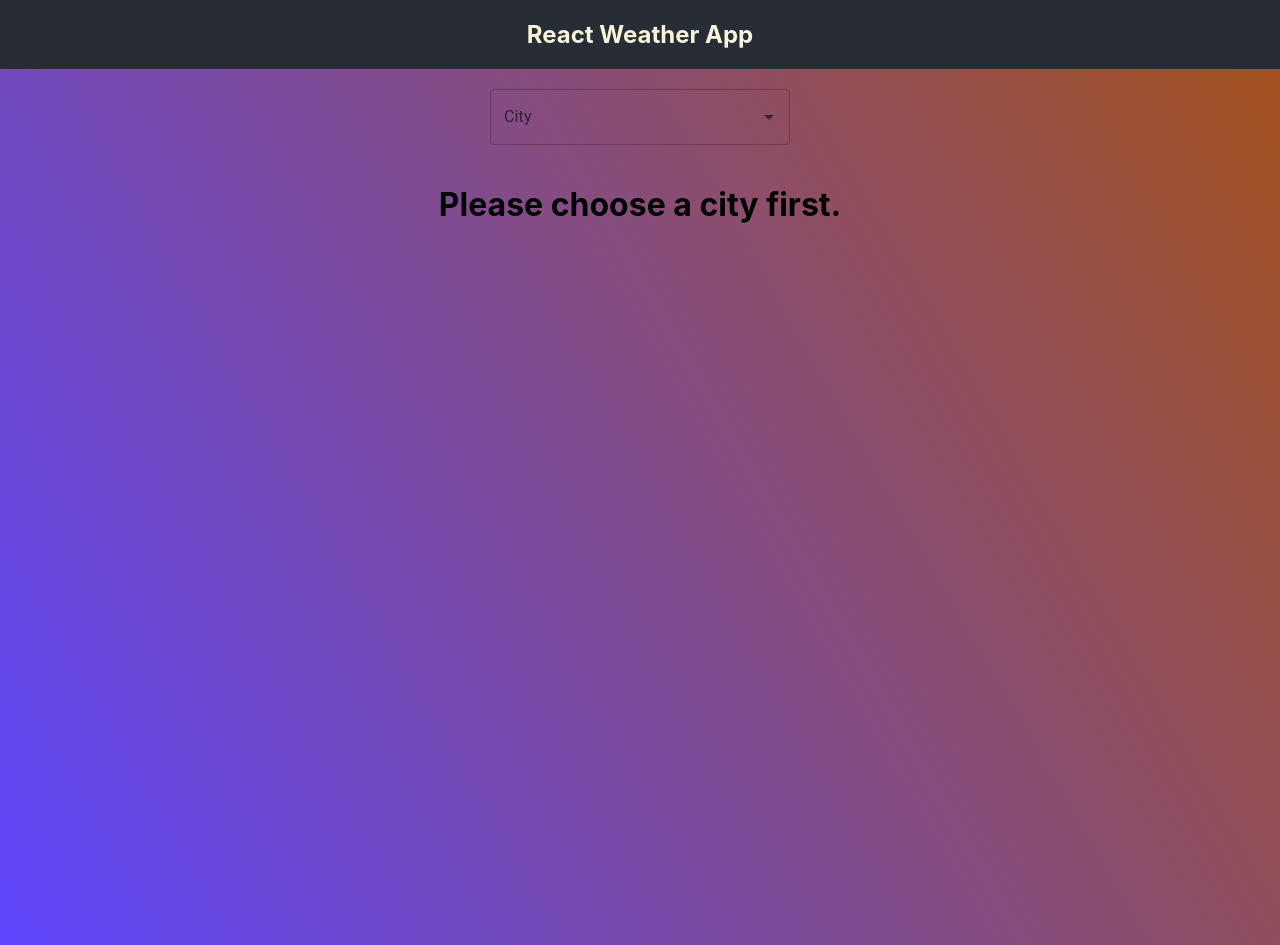
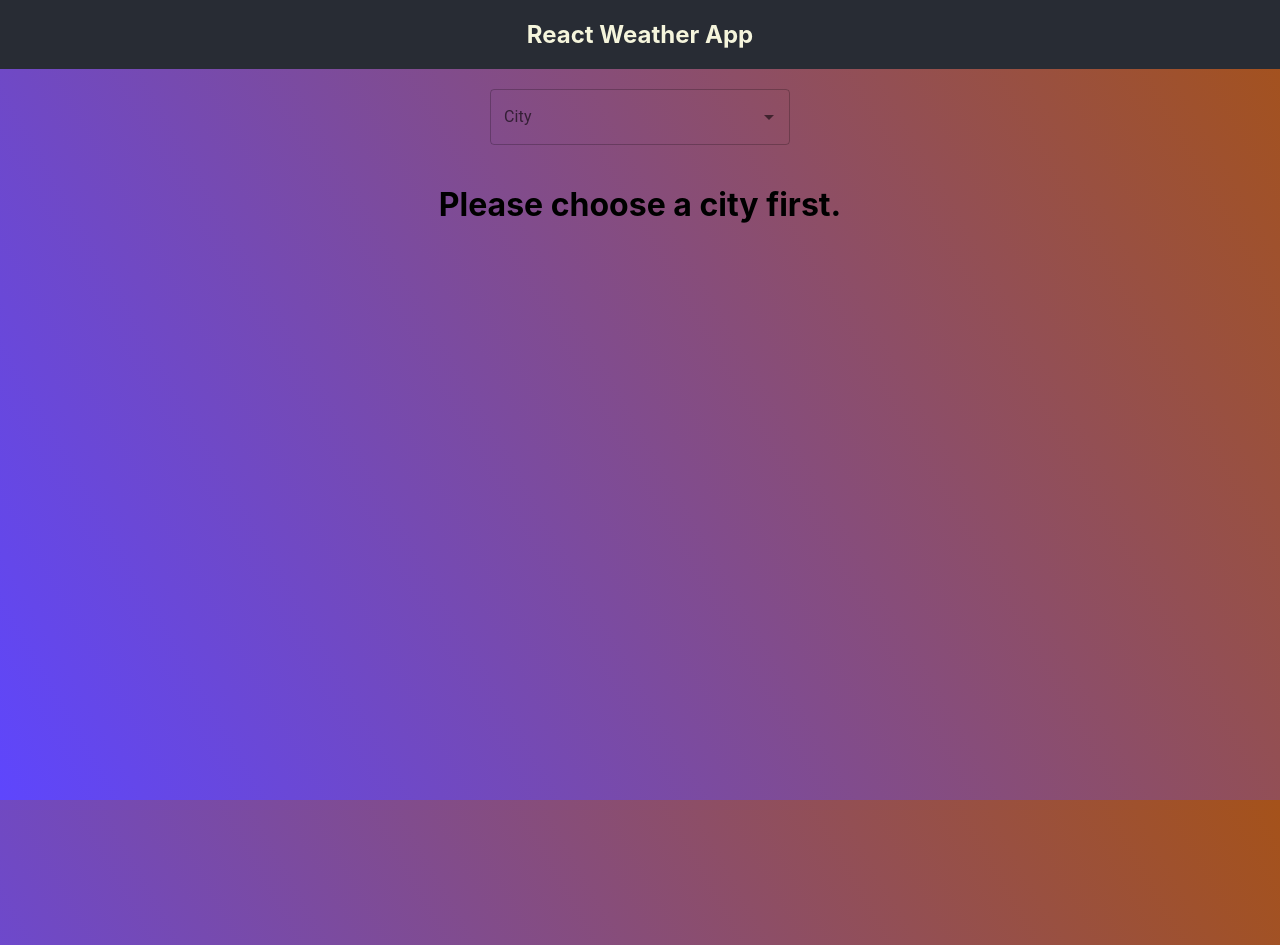
Before and after one commit to sraczbalint/weaather-app, a React (Create React App) app: page / in a window 1280 px wide. Built offline with nearby package versions, Linux system fonts and the light colour scheme; no server answers.

Commit message:
index.css updated

```diff
--- a/src/App.css
+++ b/src/App.css
@@ -1,17 +1,4 @@
-.App {
-  background: linear-gradient(
-    60deg,
-    rgb(94,70,253) 0%,
-    rgb(165, 82, 26) 100%
-  );
-  height: fit-content;
-}
 
-@media screen and (max-width: 900px) {
-  .App{
-    height:1600px;
-  }
-}
 
 .input-container {
   display: flex;
--- a/src/index.css
+++ b/src/index.css
@@ -3,14 +3,12 @@
   margin: 0;
   padding: 0;
 }
-
-body,html{
-height: 100%;
-background: linear-gradient(
-    60deg,
-    rgb(94,70,253) 0%,
-    rgb(165, 82, 26) 100%);
-  background-size:cover;
+html {
+    background: linear-gradient(
+      60deg,
+      rgb(94,70,253) 0%,
+      rgb(165, 82, 26) 100%
+    ) fixed;
 }
 
 body {
```
